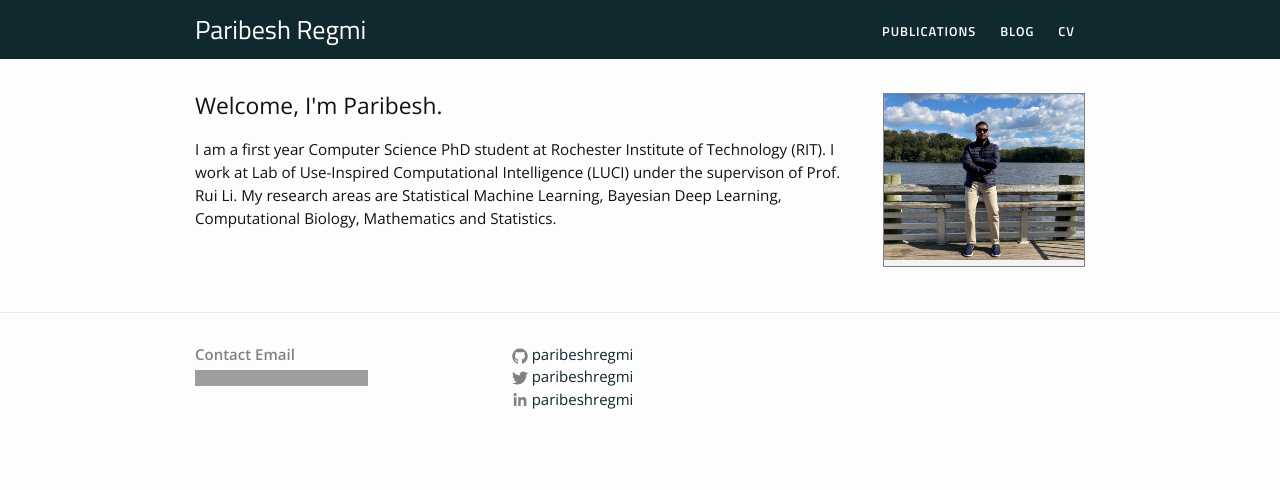
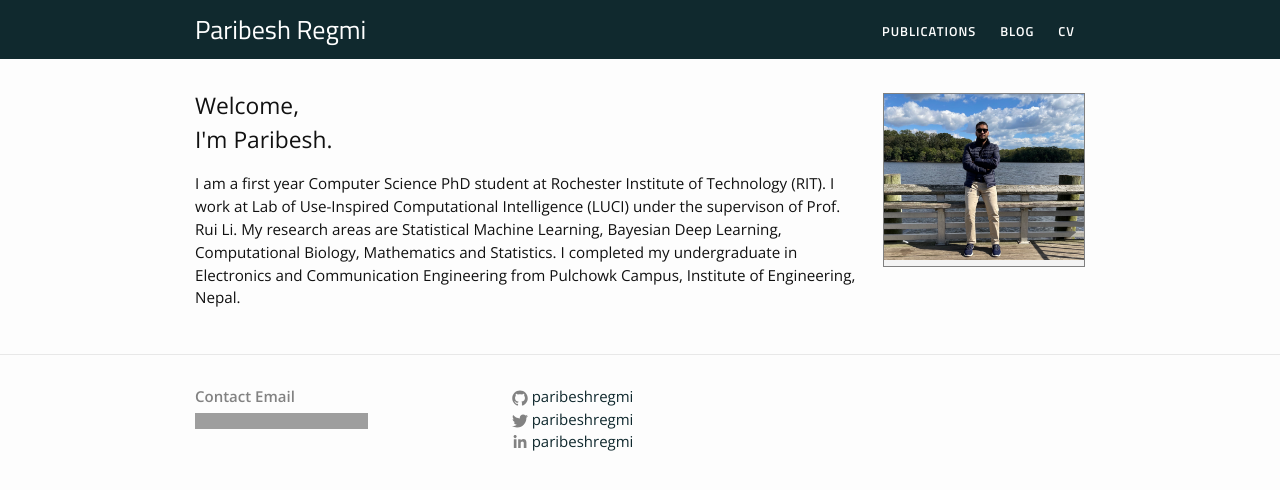
Before and after one commit to paribeshregmi/paribeshregmi.github.io, a Jekyll site: the page built from index.markdown, in a window 1280 px wide. Shown: the top 490 px of the page. Built offline with Jekyll 4.4.1, drawn with Linux system fonts in a browser that asks for light colours; grey boxes are pictures that could not be loaded.

Commit message:
Update index.markdown

```diff
--- a/index.markdown
+++ b/index.markdown
@@ -10,12 +10,12 @@ layout: default
     {% include image.html url="/assets/images/profile_home.jpg" width=200 height=400 align="right" %}
 
     <h2>
-        Welcome,
+        Welcome, <br>
         I'm Paribesh.
     </h2>
     <p>
 
-        I am a first year Computer Science PhD student at Rochester Institute of Technology (RIT). I work at Lab of Use-Inspired Computational Intelligence (LUCI) under the supervison of Prof. Rui Li. My research areas are Statistical Machine Learning, Bayesian Deep Learning, Computational Biology, Mathematics and Statistics.
+        I am a first year Computer Science PhD student at Rochester Institute of Technology (RIT). I work at Lab of Use-Inspired Computational Intelligence (LUCI) under the supervison of Prof. Rui Li. My research areas are Statistical Machine Learning, Bayesian Deep Learning, Computational Biology, Mathematics and Statistics. I completed my undergraduate in Electronics and Communication Engineering from Pulchowk Campus, Institute of Engineering, Nepal.
 
     </p>
 
```
